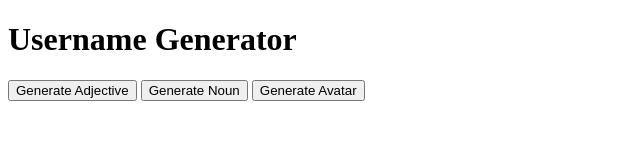
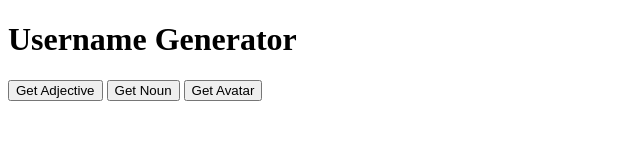
Before and after one commit to BarkleyRhoat/user-name-generator, a website with bundled scripts: page index.html in a window 1280 px wide. Shown: the whole page, without its empty margins (0-640 px from the left). Built offline with nearby package versions, Linux system fonts and the light colour scheme.

Commit message:
changed text on buttons in index.html
the word generate seems to long

```diff
--- a/index.html
+++ b/index.html
@@ -13,9 +13,9 @@
   <div class="appContainer">
     <h1>Username Generator</h1>
     <div>
-    <button class="adjBtn" id="generateBtn">Generate Adjective</button>
-    <button class="nounBtn" id="generateBtn">Generate Noun</button>
-    <button class="avatarBtn" id="generateBtn">Generate Avatar</button>
+    <button class="adjBtn" id="generateBtn">Get Adjective</button>
+    <button class="nounBtn" id="generateBtn">Get Noun</button>
+    <button class="avatarBtn" id="generateBtn">Get Avatar</button>
     </div>
     <div id="results"></div>
     <div id="savedResults"></div>
```
